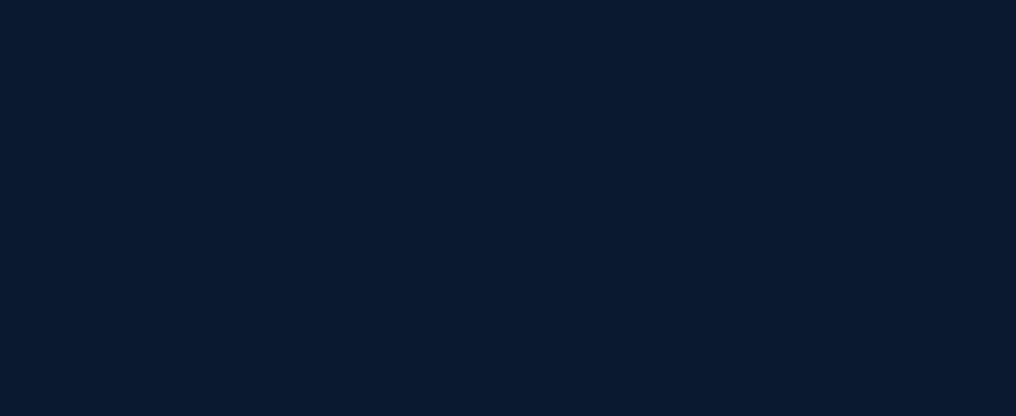
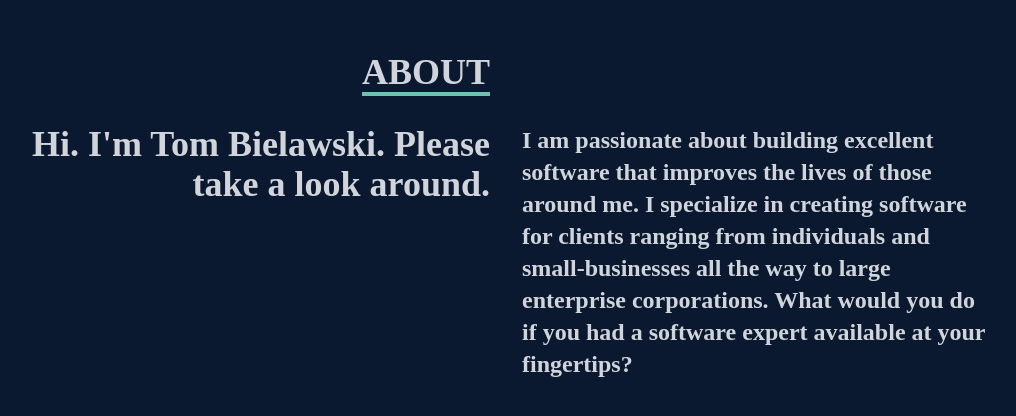
Before and after one commit to tfbielawski/portfolio3, a React (Create React App) app: page /projects in a window 1280 px wide. Shown: the part 984-1400 px from the top of the page, without its empty margins (134-1150 px from the left). Built offline with nearby package versions, Linux system fonts and the light colour scheme.

Commit message:
About component complete

```diff
--- a/src/components/About.jsx
+++ b/src/components/About.jsx
@@ -4,7 +4,24 @@
   return (
     <div name="about" className="w-full h-screen bg-[#0a192f] text-gray-300">
         <div className="flex flex-col justify-center items-center w-full h-full">
-
+            <div className="max-w-[1000px] w-full grid grid-cols-2 gap-8">
+                <div className="sm:text-right pb-8 pl-4">
+                    <p className="text-4xl font-bold inline border-b-4 border-[#6fc2b0]"> ABOUT </p>
+                </div>
+            </div>
+            <div></div>
+            <div className="max-w-[1000px] w-full grid sm:grid-cols-2 gap-8 px-4">
+            <div className='sm:text-right text-4xl font-bold'>
+              <p>Hi. I'm Tom Bielawski. Please take a look around.</p>
+            </div>
+            <div>
+              <p>I am passionate about building excellent software that improves
+              the lives of those around me. I specialize in creating software
+              for clients ranging from individuals and small-businesses all the
+              way to large enterprise corporations. What would you do if you had
+              a software expert available at your fingertips?</p>
+            </div>
+            </div>
         </div>
     </div>
   )
```
